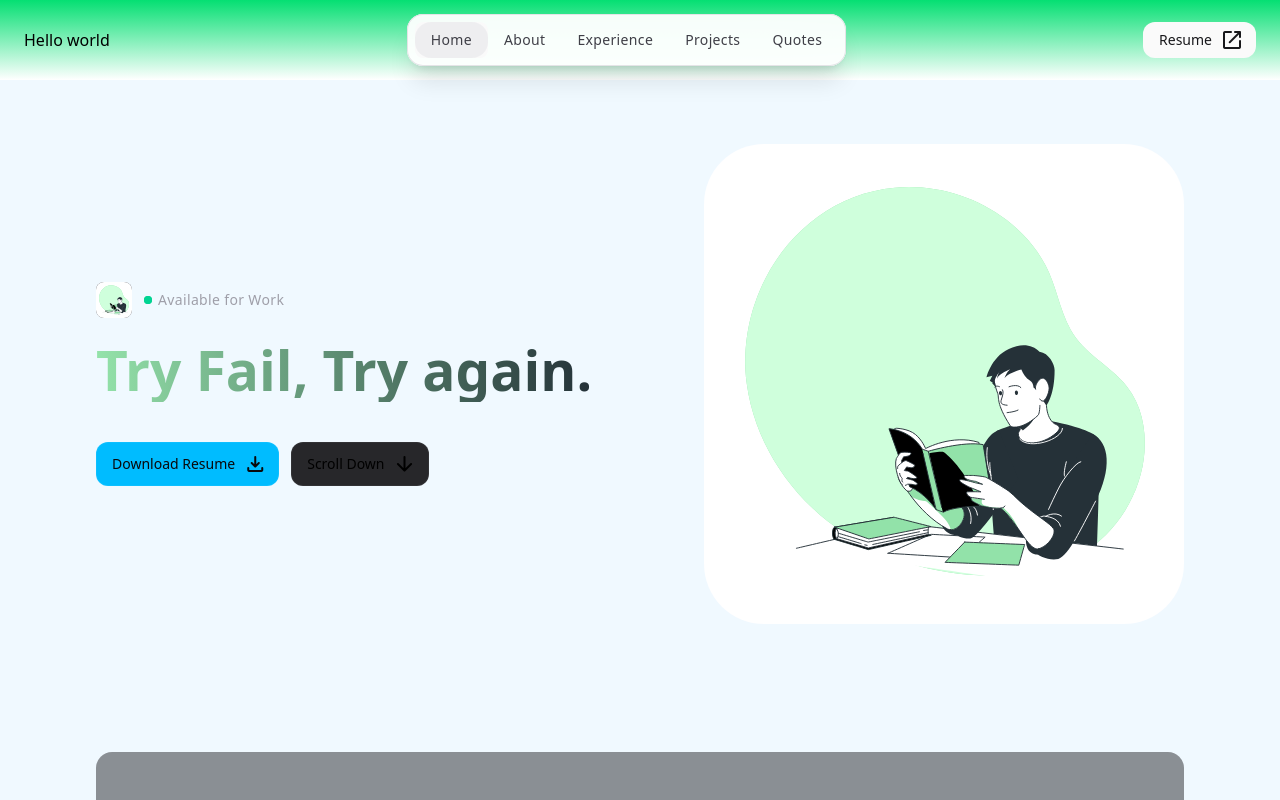
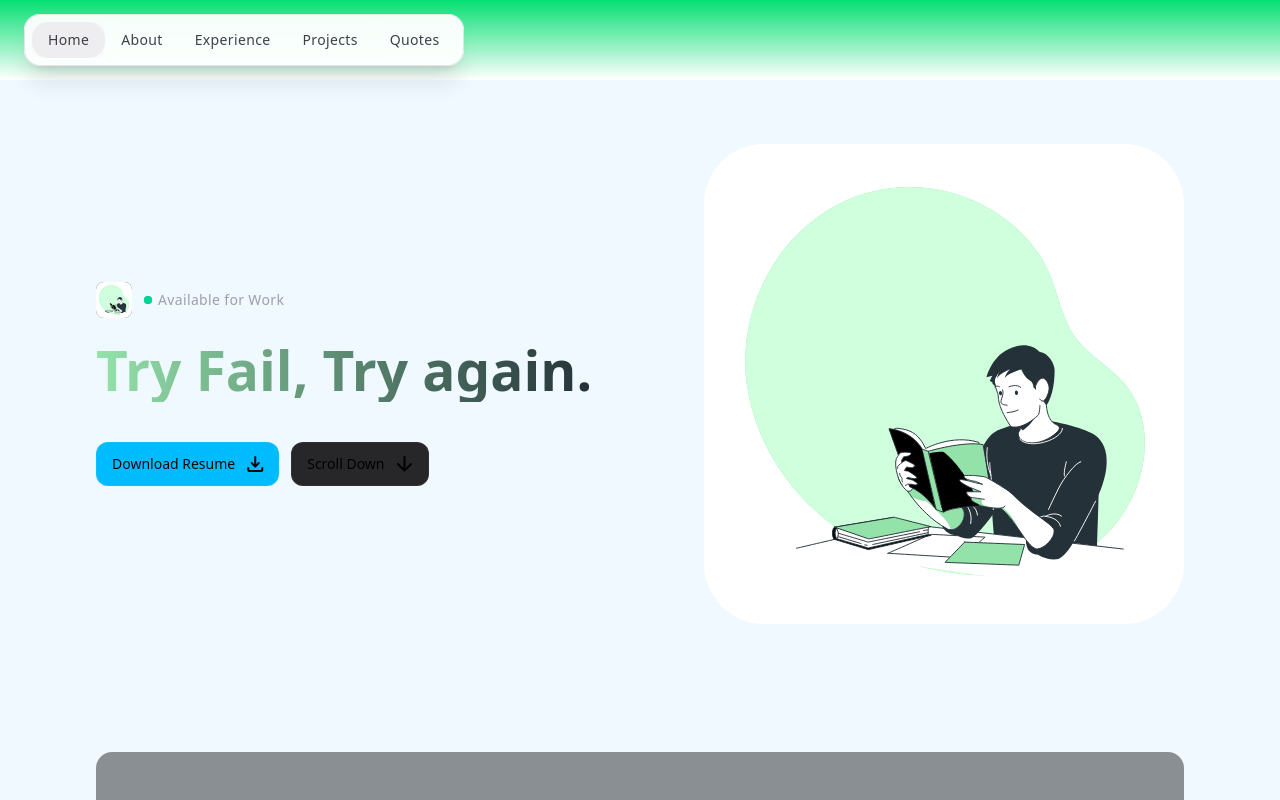
Before and after one commit to David-Gesl/David-Gesl.github.io, a React (Vite) app: page / in a window 1280 px wide. Shown: the top 800 px of the page. Built offline with nearby package versions, Linux system fonts and the light colour scheme.

Commit message:
refactor: remove redundant resume download

```diff
--- a/src/components/Header.jsx
+++ b/src/components/Header.jsx
@@ -3,8 +3,6 @@ import { useState } from "react"
 
 // Components
 import Navbar from "./Navbar"
-// Import resume asset (Vite will bundle and return a URL)
-import resumePdf from "../assets/David Gesl Resume.pdf"
 
 const Header = () => {
     const [navOpen, setNavOpen] = useState(false);
@@ -16,7 +14,6 @@ return (
 
             <div className="max-w-screen-2xl w-full mx-auto px-4
             flex justify-between items-center md:px-6 md:grid-cols-[1fr,3fr,1fr]">
-                <h1>Hello world</h1>
 
                 <div className="relative md:justify-self-center">
                     <button className="menu-btn md:hidden"
@@ -30,18 +27,6 @@ return (
 
                     <Navbar navOpen={navOpen}/>
                 </div>
-
-                {/* Resume button */}
-                <a
-                   href={resumePdf}
-                   target="_blank"
-                   rel="noreferrer"
-                   className="btn btn-secondary max-md:hidden md:justify-self-end"
-                >
-                  Resume
-                  <span className="material-symbols-rounded" aria-hidden="true">open_in_new</span>
-                </a>
-
             </div>
         </header>
     )
```
